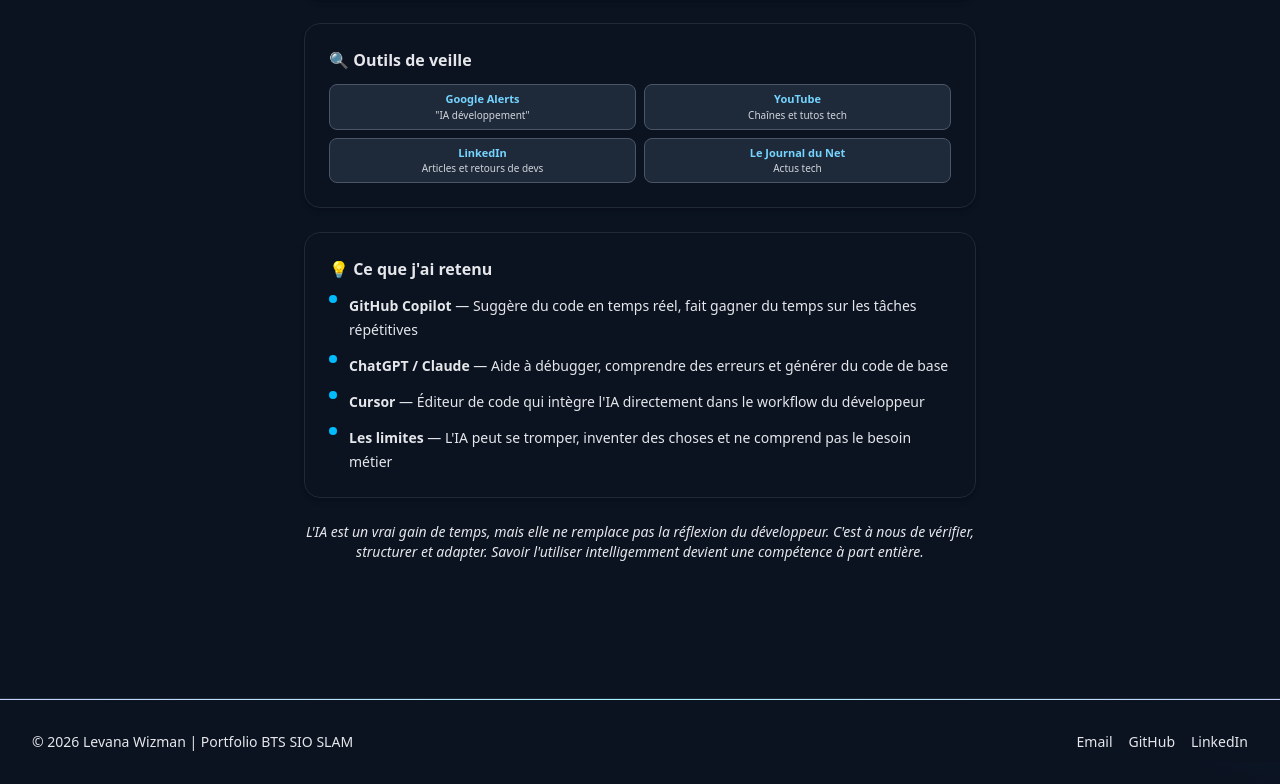
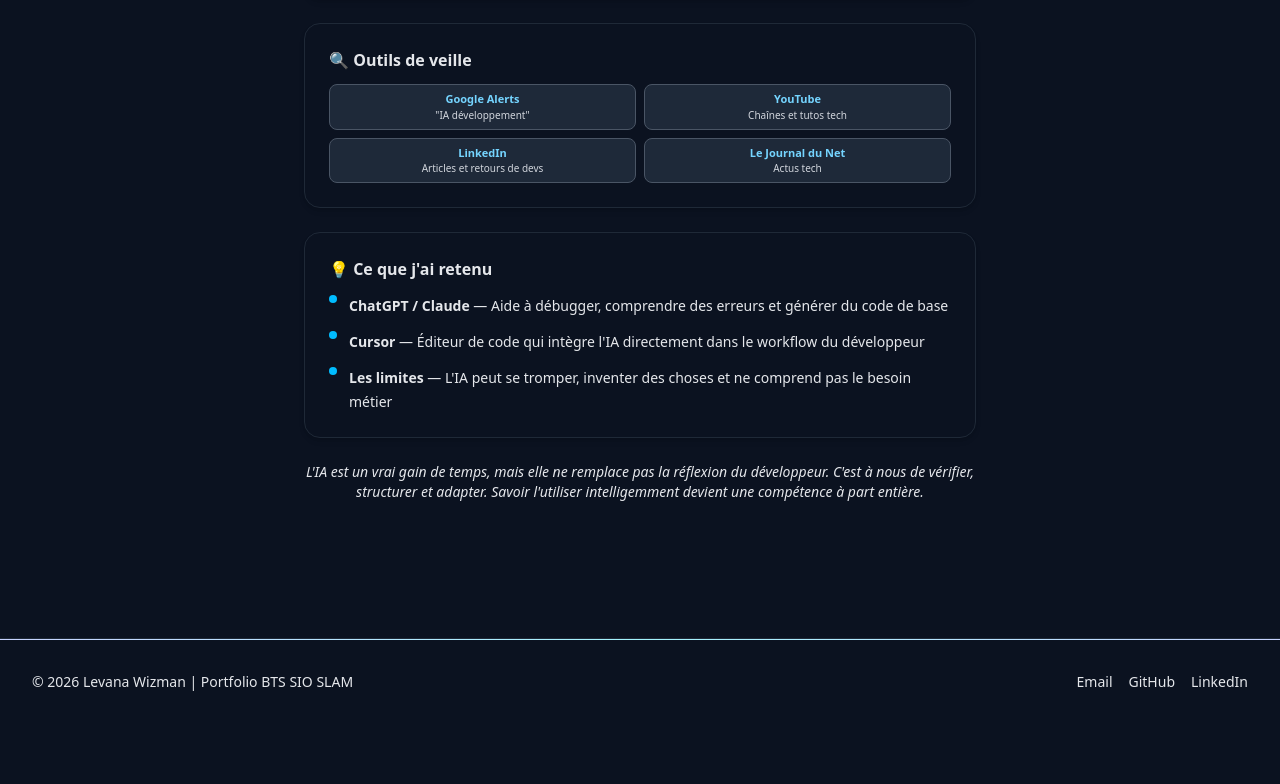
Before and after one commit to levanawizman/Portfolio-LevanaWizman, a React (Vite) app: page / in a window 1280 px wide. Shown: the part 3238-4022 px from the top of the page. After the commit the page ends 3962 px from the top, so only its background shows below. Built offline with nearby package versions, Linux system fonts and the light colour scheme.

Commit message:
Suppression GitHub Copilot de la veille technologique
Co-Authored-By: Claude Opus 4.6 (1M context) <noreply@anthropic.com>

```diff
--- a/src/pages/Veille.tsx
+++ b/src/pages/Veille.tsx
@@ -42,7 +42,6 @@ export default function Veille() {
             <h3 className="text-base font-bold text-gray-900 mb-3">💡 Ce que j'ai retenu</h3>
             <div className="space-y-3">
               {[
-                { tool: 'GitHub Copilot', desc: 'Suggère du code en temps réel, fait gagner du temps sur les tâches répétitives' },
                 { tool: 'ChatGPT / Claude', desc: 'Aide à débugger, comprendre des erreurs et générer du code de base' },
                 { tool: 'Cursor', desc: 'Éditeur de code qui intègre l\'IA directement dans le workflow du développeur' },
                 { tool: 'Les limites', desc: 'L\'IA peut se tromper, inventer des choses et ne comprend pas le besoin métier' },
```
